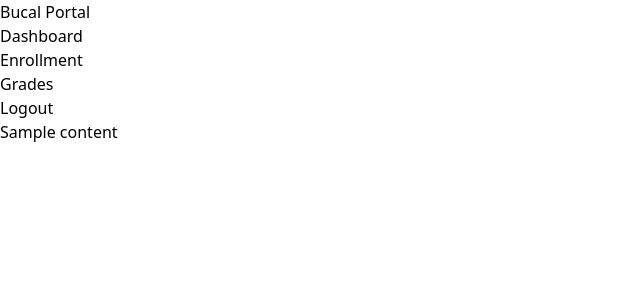
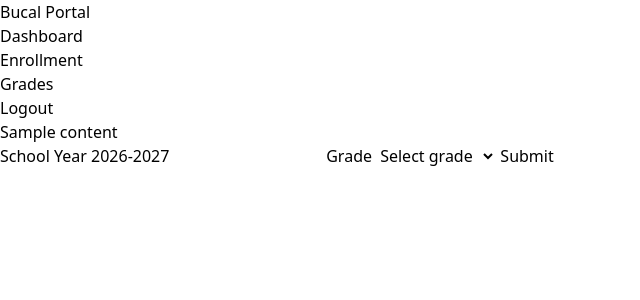
Before and after one commit to adashinobeniohubgit/BucalThesis, a Flask app: page /enrollment in a window 1280 px wide. Shown: the top 300 px of the page, without its empty margins (0-640 px from the left). Run offline with Flask 3, Linux system fonts and the light colour scheme; the visitor is signed in with stand-in values (Sample User, id 1); style sheets or scripts are compiled from the project's sources.

Commit message:
added grade and school year

```diff
--- a/app/routes.py
+++ b/app/routes.py
@@ -46,10 +46,24 @@ def index():
     return render_template('dashboard.html', username=session['username'])
 
 # Enrollment View
-@main_bp.route("/enrollment")
+@main_bp.route("/enrollment", methods=['GET', 'POST'])
 def enrollment():
     if 'user_id' not in session:
         return redirect(url_for('main.login'))
+
+    if request.method == 'POST':
+        school_year = request.form.get('schoolYear')
+        grade = request.form.get('schoolGrade')
+        if grade == 'other':
+            grade = request.form.get('schoolGradeOther')
+
+        # TODO: validate and save to your database here
+        # e.g. new_enrollment = Enrollment(school_year=school_year, grade=grade, user_id=session['user_id'])
+        # db.session.add(new_enrollment)
+        # db.session.commit()
+
+        flash('Enrollment saved successfully!', 'success')
+        return redirect(url_for('main.enrollment'))
 
     return render_template('enrollment.html')
 
--- a/app/static/js/enrollment.js
+++ b/app/static/js/enrollment.js
@@ -0,0 +1,30 @@
+document.addEventListener('DOMContentLoaded', function () {
+  const today = new Date();
+  const year = today.getFullYear();
+  const month = today.getMonth() + 1;
+
+  const startYear = month < 7 ? year - 1 : year;
+  const schoolYear = `${startYear}-${startYear + 1}`;
+
+  document.getElementById('schoolYear').value = schoolYear;
+
+  // Log form data to console instead of submitting
+  const form = document.querySelector('form');
+  const submitBtn = document.getElementById('submitBtn');
+
+  if (form) {
+    form.addEventListener('submit', function (e) {
+      e.preventDefault(); // stops the actual page reload/submission
+
+      const formData = new FormData(form);
+      const data = Object.fromEntries(formData.entries());
+
+      console.log('Form submitted:', data);
+
+      if (submitBtn) {
+        submitBtn.disabled = true;
+        submitBtn.textContent = 'Submitting...';
+      }
+    });
+  }
+});
--- a/app/templates/dashboard.html
+++ b/app/templates/dashboard.html
@@ -44,5 +44,8 @@
             {% endblock %}
         </div>
     </section>
+
+
+    {% block scripts %}{% endblock %}
 </body>
 </html>
--- a/app/templates/enrollment.html
+++ b/app/templates/enrollment.html
@@ -2,4 +2,27 @@
 
 {% block content %}
 <h1>Sample content</h1>
+<form method="POST" action="{{ url_for('main.enrollment') }}">
+  <label for="schoolYear">School Year</label>
+  <input type="text" id="schoolYear" name="schoolYear" readonly>
+
+  <label for="schoolGrade">Grade</label>
+  <select id="schoolGrade" name="schoolGrade" required>
+    <option value="" disabled selected>Select grade</option>
+    <option value="Kindergarten">Kindergarten</option>
+    <option value="1">Grade 1</option>
+    <option value="2">Grade 2</option>
+    <option value="3">Grade 3</option>
+    <option value="4">Grade 4</option>
+    <option value="5">Grade 5</option>
+    <option value="6">Grade 6</option>
+  </select>
+
+
+  <button type="submit" id="submitBtn">Submit</button>
+</form>
 {% endblock %}
+
+{% block scripts %}
+<script src="{{ url_for('static', filename='js/enrollment.js') }}"></script>
+{% endblock %}
--- a/requirements.txt
+++ b/requirements.txt
@@ -13,7 +13,7 @@ Werkzeug==3.1.8
 
 
 #FOLLOW THIS STEPS AFTER PULLING THE REPO
-#1. Create a virtual environment (python -m venv env)
+#1. Create a virtual environment (python -m venv env/ py -m venv env)
 #2. Activate the virtual environment (.\env\Scripts\activate)
 #3. Install the dependencies (pip install -r requirements.txt)
 #4. Install pymysql (pip install pymysql)
```
